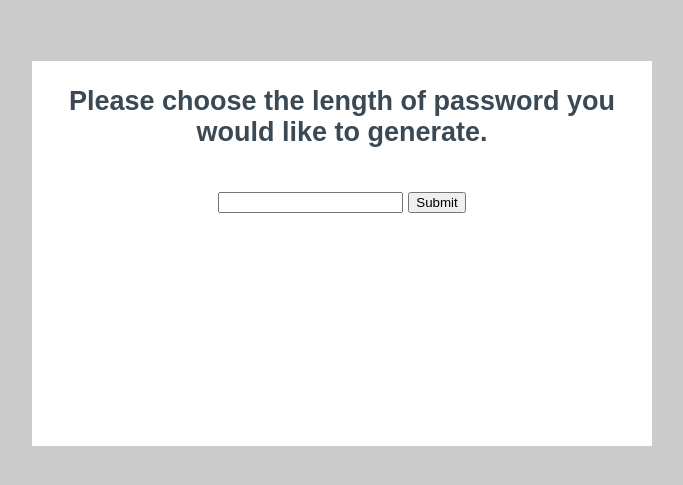
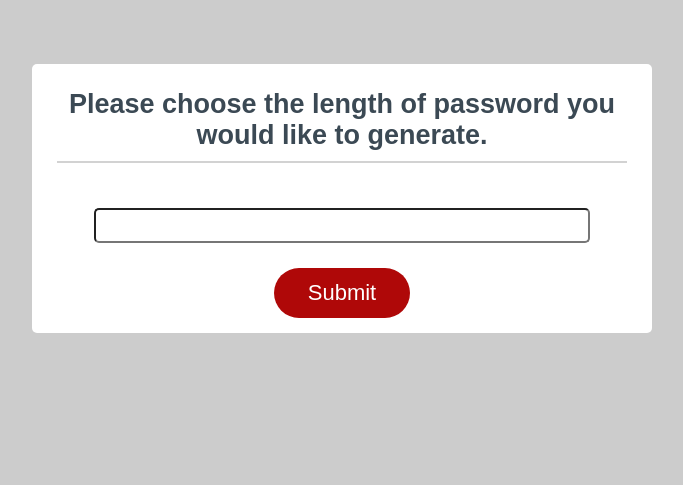
Before and after one commit to Thenlie/password-generator, a plain HTML site: page index.html in a window 1280 px wide. Both pictures are taken after a click on the button "Generate Password". Shown: the part 91-576 px from the top of the page, without its empty margins (298-981 px from the left). Drawn offline with Linux system fonts and the light colour scheme.

Commit message:
Updated styles of new modal

```diff
--- a/assets/js/script.js
+++ b/assets/js/script.js
@@ -6,6 +6,7 @@ const modalFormEl = document.querySelector('.pass-len-form');
 const btnContainer = document.querySelector('.btn-container');
 const userInputEl = document.querySelector('.user-input');
 const errorMessageEl = document.querySelector('.error-message');
+const generateBtn = document.querySelector("#generate");
 
 // Global Variables
 let passLength = 0;
@@ -80,9 +81,7 @@ let changeModal = function() {
       toInclude();
     } else {
       createPassword();
-    }
-  }
-};
+    }}};
 
 // Runs when Yes or No is clicked
 let toInclude = function(evt) {
@@ -99,8 +98,7 @@ let toInclude = function(evt) {
     }
   } catch {
     changeModal()
-  }
-};
+  }};
 
 // Randomize characters and send to writePassword
 let createPassword = function() {
@@ -110,17 +108,14 @@ let createPassword = function() {
   writePassword();
   toggleDisplay(card, modal);
   toggleDisplay(modalFormEl, btnContainer);
-}
-
-// Get references to the #generate element
-let generateBtn = document.querySelector("#generate");
+};
 
 // Write password to the #password input
 function writePassword() {
   let password = passwordStr;
   let passwordText = document.querySelector("#password");
   passwordText.value = password;
-}
+};
 
 // Add event listener to generate button
 generateBtn.addEventListener('click', generatePassword);
--- a/assets/styles/style.css
+++ b/assets/styles/style.css
@@ -134,11 +134,12 @@ button[disabled] {
 
 /* Modal Styles */
 .modal {
-  height: 50%;
+  height: 35%;
   width: 50%;
   margin: 0 auto;
   background-color: white;
   font-size: 18px;
+  border-radius: 5px;
 }
 
 .error-message {
@@ -150,12 +151,50 @@ button[disabled] {
 
 .question {
   text-align: center;
+  margin: 25px;
   padding-top: 25px;
+  padding-bottom: 10px;
   color: hsl(206, 17%, 28%);
+  border-bottom: 2px solid rgba(165, 165, 165, 0.5);
 }
 
 .modal-body {
   text-align: center;
+}
+.user-input {
+  width: 80%;
+  height: 35px;
+  border-radius: 5px;;
+}
+
+.len-submit-btn {
+  text-align: center;
+  border: none;
+  background-color: hsl(360, 91%, 36%);
+  border-radius: 25px;
+  color: hsl(0, 0%, 100%);
+  display: block;
+  font-size: 22px;
+  line-height: 22px;
+  margin: 25px auto;
+  padding: 14px 34px;
+  text-align: center;
+  cursor: pointer;
+}
+
+.confirm-btn, .reject-btn {
+  text-align: center;
+  border: none;
+  background-color: hsl(360, 91%, 36%);
+  border-radius: 25px;
+  color: hsl(0, 0%, 100%);
+  display: inline-block;
+  font-size: 22px;
+  line-height: 22px;
+  margin: 15px auto;
+  padding: 14px 34px;
+  text-align: center;
+  cursor: pointer;
 }
 
 @media (max-width: 690px) {
```
